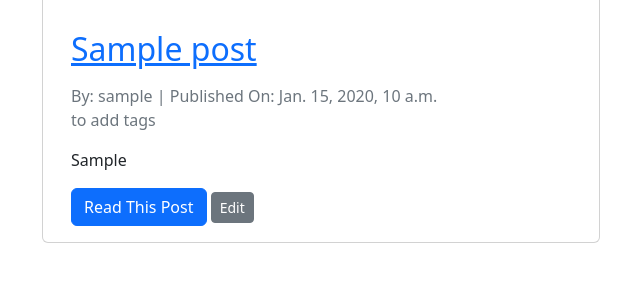
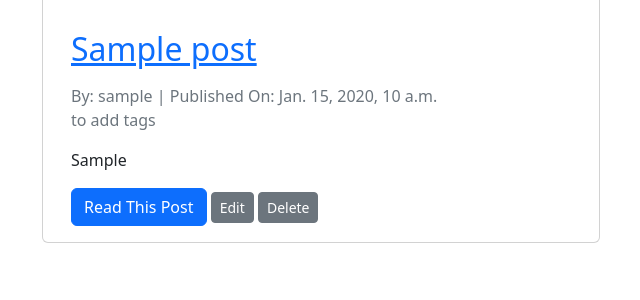
Before and after one commit to dantaylor28/the-food-blog, a Django app: page / in a window 1280 px wide. Shown: the part 203-503 px from the top of the page, without its empty margins (319-959 px from the left). Run offline with Django 3.2, Linux system fonts and the light colour scheme; tables that the repository leaves empty hold one stand-in row (values such as "Sample post").

Commit message:
Add delete button to index.html next to the edit button

```diff
--- a/templates/index.html
+++ b/templates/index.html
@@ -28,6 +28,7 @@
                 <p class="card-text">{{ post.tag }}</p>
                 <a href="{% url 'post_view' post.slug %}" class="btn btn-primary">Read This Post</a>
                 <span><a href="{% url 'edit_post' post.slug %}" class="btn btn-secondary btn-sm">Edit</a></span>
+                <span><a href="{% url 'delete_post' post.slug %}" class="btn btn-secondary btn-sm">Delete</a></span>
             </div>
         </div>
         {% endfor %}
```
